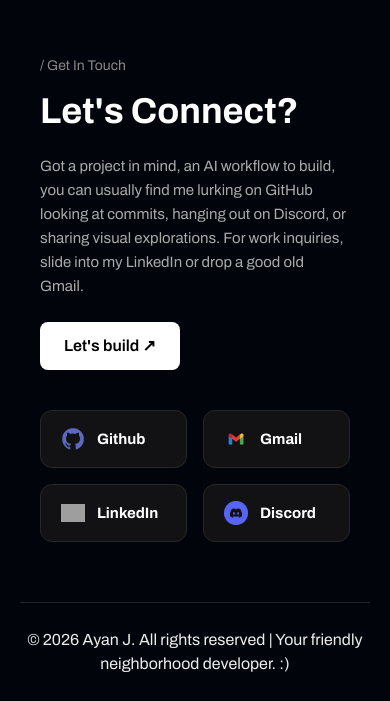
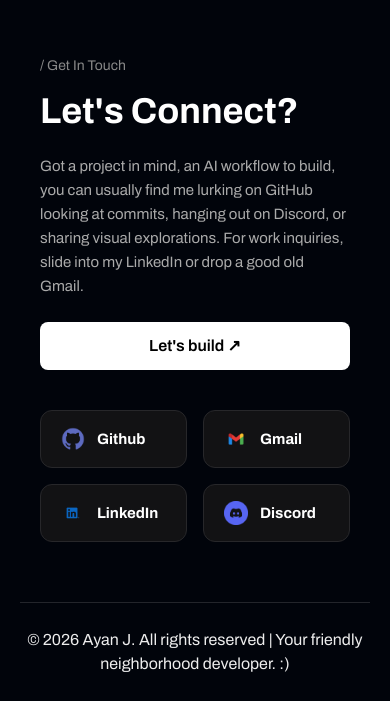
Before and after one commit to AyanJamalii/Portfolio, a Next.js app in the folder frontend/: page / in a window 390 px wide. Shown: the part 7431-8132 px from the top of the page. Built offline with nearby package versions, Linux system fonts and the light colour scheme; grey boxes are pictures that could not be loaded.

Commit message:
Btn Size Fix

```diff
--- a/frontend/app/globals.css
+++ b/frontend/app/globals.css
@@ -1059,6 +1059,13 @@ a {
   font-size: 16px;
   text-align: center;
 }
+@media (max-width: 768px) {
+  .connect-action-btn {
+    width: 100%;
+    justify-content: center;
+    text-align: center;
+  }
+}
 
 /* Tablet */
 @media (max-width: 900px) {
```
Also changed, not shown: frontend/public/LinkedIn.webp (added).
